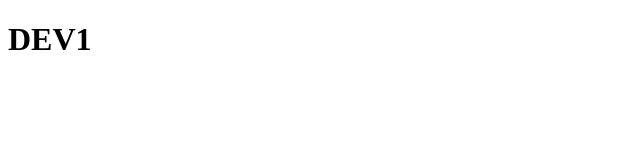
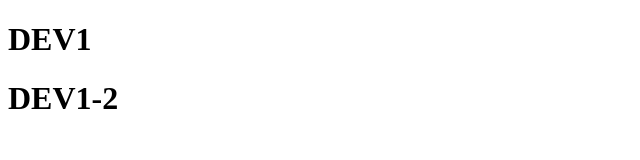
Before and after one commit to graytrann/test_git, a plain HTML site: page index.html in a window 1280 px wide. Shown: the whole page, without its empty margins (0-640 px from the left). Drawn offline with Linux system fonts and the light colour scheme.

Commit message:
push dev1 2nd

```diff
--- a/index.html
+++ b/index.html
@@ -7,5 +7,6 @@
   </head>
   <body>
     <h1>DEV1</h1>
+    <h1>DEV1-2</h1>
   </body>
 </html>
```
